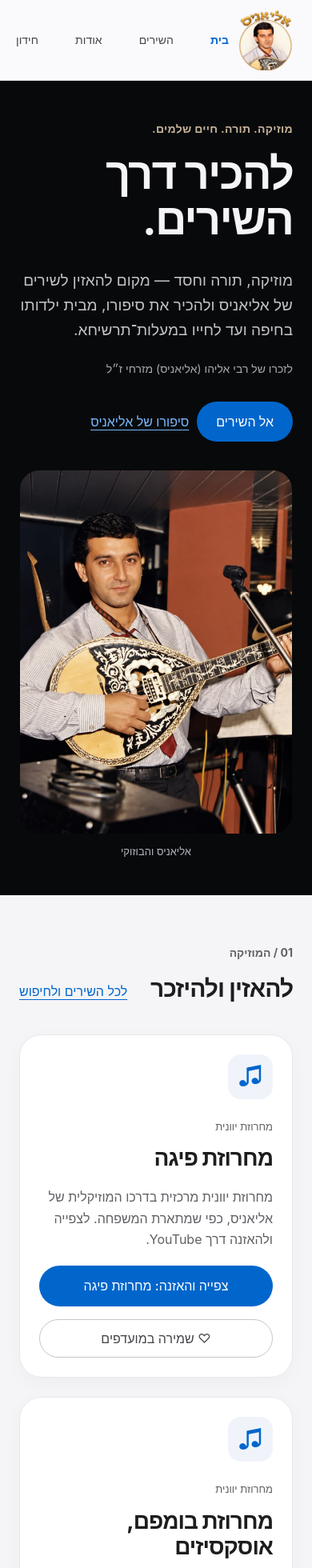
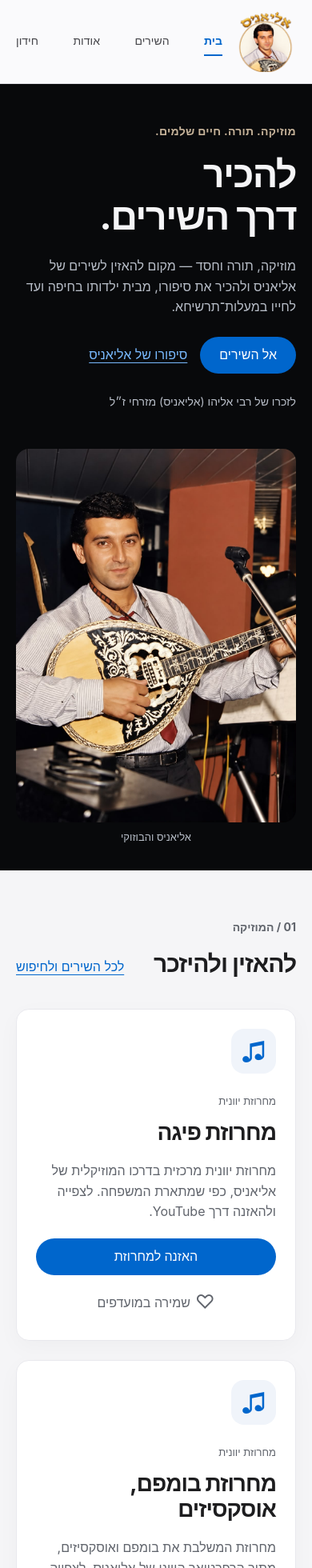
Before and after one commit to urielmizrahi91-svg/ElianisZikaron-FinalProject, a React (Vite) app: page / in a window 390 px wide. Shown: the top 1960 px of the page at 80% size. Built offline with nearby package versions, Linux system fonts and the light colour scheme.

Commit message:
design: improve home readability and align cards and gallery

```diff
--- a/src/App.tsx
+++ b/src/App.tsx
@@ -18,6 +18,7 @@ export default function App() {
         <div className="page">
           <a className="skip-link" href="#main-content">דילוג לתוכן</a>
           <header className="site-header">
+            <div className="header-content content-container">
             <Link className="site-name" to="/" aria-label="אליאניס — לדף הבית">
               <img className="site-logo" src="/elianis-logo.png" alt="אליאניס — דיוקן עם בוזוקי ושם בקשת זהובה" width={1254} height={1254} />
             </Link>
@@ -27,6 +28,7 @@ export default function App() {
               <NavLink to="/about">אודות</NavLink>
               <NavLink to="/quiz">חידון</NavLink>
             </nav>
+            </div>
           </header>
 
           <main id="main-content" tabIndex={-1}>
--- a/src/components/MemorialPhoto.tsx
+++ b/src/components/MemorialPhoto.tsx
@@ -3,11 +3,12 @@ import type { Photo } from '../data/photos'
 interface MemorialPhotoProps {
   photo: Photo
   priority?: boolean
+  className?: string
 }
 
-export default function MemorialPhoto({ photo, priority = false }: MemorialPhotoProps) {
+export default function MemorialPhoto({ photo, priority = false, className = '' }: MemorialPhotoProps) {
   return (
-    <figure className="memorial-photo">
+    <figure className={`memorial-photo ${className}`}>
       <img
         src={`/images/${photo.file}`}
         alt={photo.alt}
--- a/src/components/SongCard.tsx
+++ b/src/components/SongCard.tsx
@@ -9,10 +9,12 @@ export default function SongCard({ song }: { song: Song }) {
       <p className="card-eyebrow">מחרוזת יוונית</p>
       <h2>{song.title}</h2>
       <p className="card-description">{song.description}</p>
-      <Link className="button" to={`/songs/${song.id}`}>
-        צפייה והאזנה: {song.title}
-      </Link>
-      <FavoriteButton song={song} />
+      <div className="card-actions">
+        <Link className="button" aria-label={`האזנה למחרוזת: ${song.title}`} to={`/songs/${song.id}`}>
+          האזנה למחרוזת
+        </Link>
+        <FavoriteButton song={song} />
+      </div>
     </article>
   )
 }
--- a/src/index.css
+++ b/src/index.css
@@ -4,7 +4,7 @@
   background: #f5f5f7;
   line-height: 1.65;
   font-synthesis: none;
-  --muted: #606065;
+  --muted: #60646c;
   --blue: #0066cc;
 }
 * { box-sizing: border-box; }
@@ -152,3 +152,66 @@ button:disabled { cursor: default; }
 @media (prefers-reduced-motion: reduce) {
   *, *::before, *::after { animation: none !important; transition: none !important; scroll-behavior: auto !important; }
 }
+
+/* Shared content edges and readable home-page rhythm. */
+:root { font-size: 16px; line-height: 1.6; --content-width: 1200px; --side-padding: 32px; }
+.content-container, .home-section { width: min(100%, var(--content-width)); padding-inline: var(--side-padding); margin-inline: auto; }
+.site-header { display: block; padding: 14px 0; }
+.header-content { display: flex; align-items: center; justify-content: space-between; gap: 24px; }
+.site-nav { gap: 28px; }
+.site-nav a { font-size: 16px; border-bottom: 2px solid transparent; }
+.site-nav a.active { border-bottom-color: var(--blue); }
+.site-nav a:hover { border-bottom-color: var(--blue); }
+.intro { padding-inline: max(var(--side-padding), calc((100% - var(--content-width)) / 2 + var(--side-padding))); gap: 48px; justify-content: space-between; }
+.intro-copy { max-width: 620px; }
+.intro h1 { font-size: clamp(48px, 6vw, 80px); line-height: 1.12; margin: 0 0 24px; text-shadow: none; }
+.intro h1 span { display: block; }
+.intro-text { color: #b8bec8; font-size: 18px; line-height: 1.6; margin: 0 0 24px; }
+.hero-actions { display: flex; flex-wrap: wrap; align-items: center; gap: 16px; }
+.home-about-link { margin: 0; font-size: 16px; padding-block: 10px; }
+.hero-dedication { color: #b8bec8; margin: 24px 0 0; font-size: 14px; }
+.intro .memorial-photo img { border-radius: 16px; }
+.intro .memorial-photo figcaption, .music-gallery-section .memorial-photo figcaption, .music-gallery-section .eyebrow { color: #b8bec8; }
+.button { display: inline-flex; align-items: center; justify-content: center; min-height: 44px; padding: 10px 24px; line-height: 1.6; }
+.home-section .song-list { display: grid; grid-template-columns: repeat(3, minmax(0, 1fr)); gap: 24px; align-items: stretch; }
+.song-card { padding: 24px; border-radius: 16px; }
+.song-card h2 { min-height: 2.3em; font-size: 28px; overflow-wrap: anywhere; }
+.card-description { font-size: 16px; line-height: 1.6; }
+.card-actions { display: flex; flex-direction: column; gap: 12px; margin-top: auto; }
+.card-actions .button { width: 100%; }
+.favorite-button { display: flex; align-items: center; justify-content: center; gap: 6px; min-height: 44px; padding: 10px 12px; margin: 16px 0; border: 0; background: transparent; color: #60646c; font-size: 16px; line-height: 1.6; }
+.card-actions .favorite-button { margin: 0; }
+.favorite-button span { font-size: 24px; line-height: 1; }
+.favorite-button[aria-pressed='true'] { color: #0056ad; background: #edf5ff; }
+.favorite-button:hover { color: #0056ad; background: #edf5ff; }
+.music-gallery-section { width: 100%; padding: 80px 0; }
+.music-gallery-section .photo-gallery { display: grid; grid-template-columns: repeat(3, minmax(0, 1fr)); gap: 20px; }
+.music-gallery-section .memorial-photo img { aspect-ratio: 4 / 5; height: auto; object-fit: cover; border-radius: 16px; background: #08090b; }
+.music-gallery-section .gallery-sunset img { object-position: 58% center; }
+.music-gallery-section .gallery-singer img { object-position: center 30%; }
+.music-gallery-section .gallery-album img { object-fit: contain; }
+.memorial-photo figcaption { font-size: 13px; padding: 0; margin-top: 8px; line-height: 1.6; }
+.memorial-photo img { border-radius: 16px; }
+.memory-panel { width: min(calc(100% - 64px), 1136px); border-radius: 16px; }
+a:hover { text-decoration: underline; }
+a.button:hover, .site-name:hover { text-decoration: none; }
+@media (max-width: 900px) {
+  .intro { flex-direction: column; align-items: stretch; min-height: 0; padding-block: 48px 32px; }
+  .intro-copy { max-width: 620px; }
+  .intro > .memorial-photo { flex-basis: auto; width: min(100%, 390px); align-self: center; }
+  .home-section .song-list { grid-template-columns: 1fr; }
+  .song-card h2 { min-height: 0; }
+  .memory-panel { flex-direction: column; align-items: stretch; }
+}
+@media (max-width: 600px) {
+  :root { --side-padding: 20px; }
+  .header-content { gap: 16px; flex-wrap: wrap; }
+  .site-nav { gap: 12px; }
+  .site-nav a { font-size: 14px; }
+  .intro { padding-inline: 20px; }
+  .intro h1 { font-size: clamp(42px, 12vw, 64px); }
+  .intro-text { font-size: 16px; }
+  .music-gallery-section { padding: 48px 0; }
+  .music-gallery-section .photo-gallery { grid-template-columns: 1fr; }
+  .memory-panel { width: calc(100% - 40px); padding: 24px; }
+}
--- a/src/pages/HomePage.tsx
+++ b/src/pages/HomePage.tsx
@@ -10,14 +10,16 @@ export default function HomePage() {
       <section className="intro" aria-labelledby="intro-title">
         <div className="intro-copy">
           <p className="eyebrow">מוזיקה. תורה. חיים שלמים.</p>
-          <h1 id="intro-title">להכיר דרך השירים.</h1>
+          <h1 id="intro-title"><span>להכיר</span>{' '}<span>דרך השירים.</span></h1>
           <p className="intro-text">
             מוזיקה, תורה וחסד — מקום להאזין לשירים של אליאניס ולהכיר את
             סיפורו, מבית ילדותו בחיפה ועד לחייו במעלות־תרשיחא.
           </p>
+          <div className="hero-actions">
+            <Link className="button" to="/songs">אל השירים</Link>
+            <Link className="home-about-link" to="/about">סיפורו של אליאניס</Link>
+          </div>
           <p className="hero-dedication">לזכרו של רבי אליהו (אליאניס) מזרחי ז״ל</p>
-          <Link className="button" to="/songs">אל השירים</Link>
-          <Link className="home-about-link" to="/about">סיפורו של אליאניס</Link>
         </div>
         <MemorialPhoto photo={photos.bouzouki} priority />
       </section>
@@ -36,12 +38,14 @@ export default function HomePage() {
       </section>
 
       <section className="home-section music-gallery-section" data-reveal aria-labelledby="music-photos-title">
-        <p className="eyebrow">02 / רגעים מתוך האלבום</p>
-        <h2 id="music-photos-title">הבוזוקי, הבמה והניגון</h2>
-        <div className="photo-gallery">
-          <MemorialPhoto photo={photos.sunset} />
-          <MemorialPhoto photo={photos.album} />
-          <MemorialPhoto photo={photos.singer} />
+        <div className="content-container">
+          <p className="eyebrow">02 / רגעים מתוך האלבום</p>
+          <h2 id="music-photos-title">הבוזוקי, הבמה והניגון</h2>
+          <div className="photo-gallery">
+            <MemorialPhoto photo={photos.sunset} className="gallery-sunset" />
+            <MemorialPhoto photo={photos.album} className="gallery-album" />
+            <MemorialPhoto photo={photos.singer} className="gallery-singer" />
+          </div>
         </div>
       </section>
 
```
Also changed, not shown: 2 other files (tests, documents, lock files or other folders).
